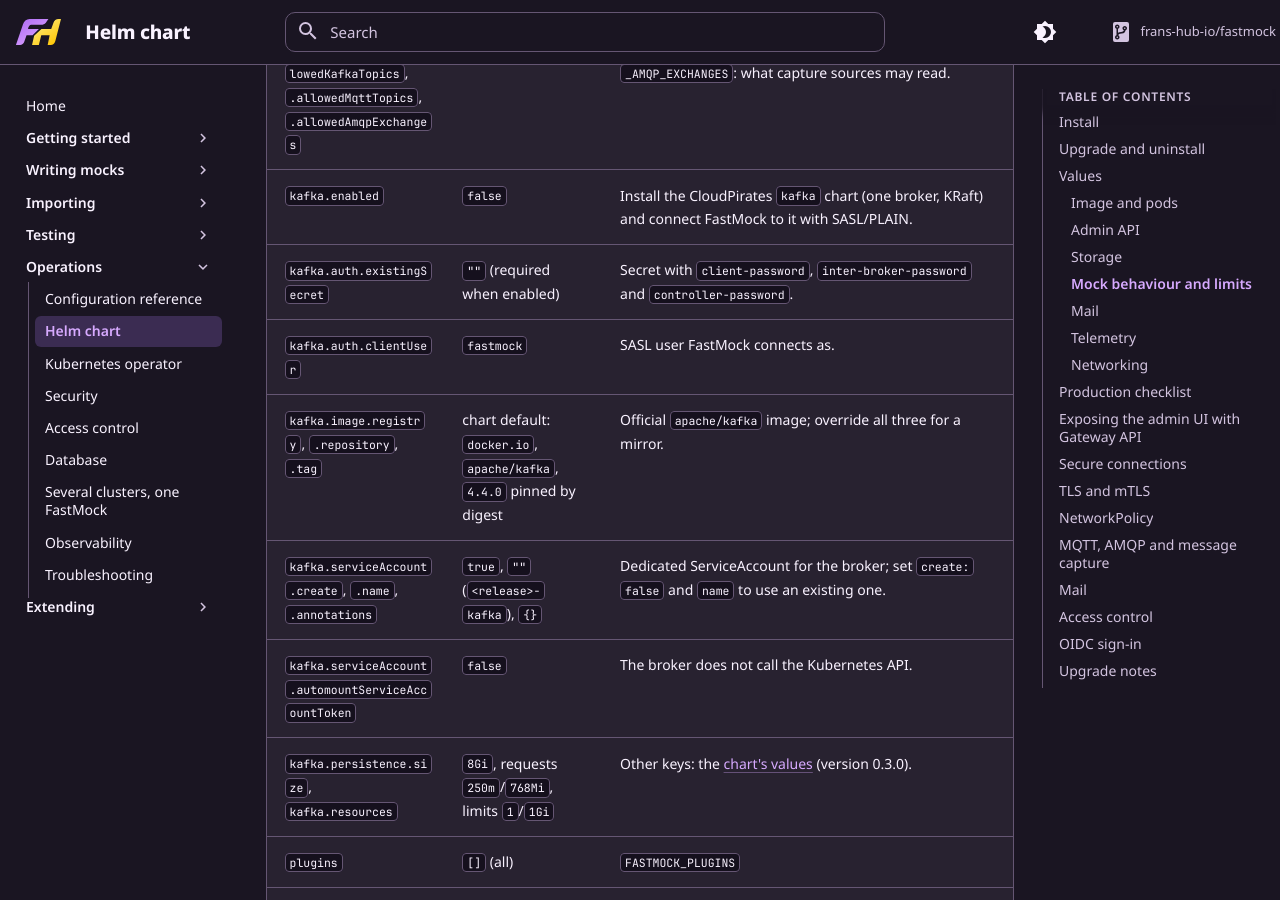
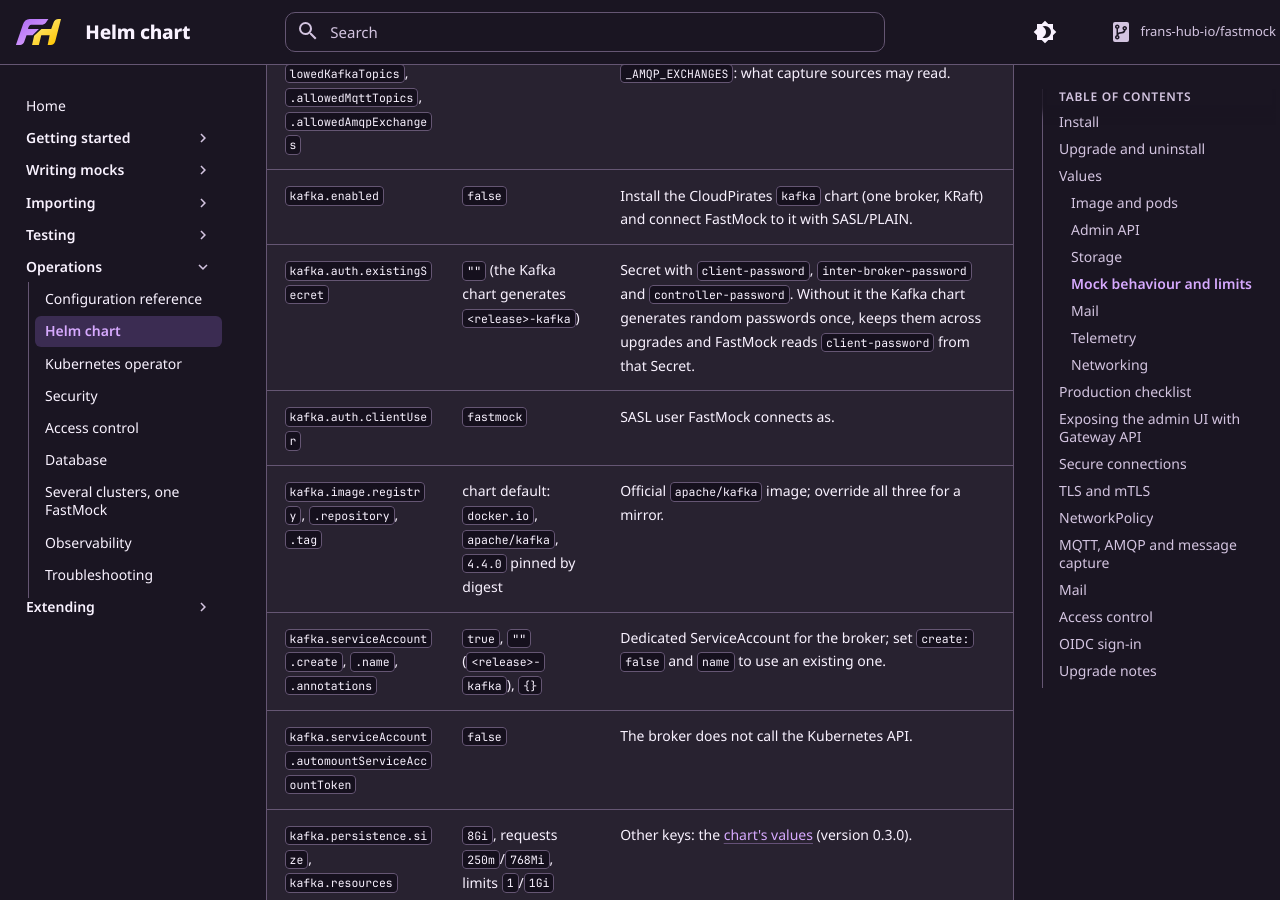
Before and after one commit to frans-hub-io/fastmock, an MkDocs documentation site: the page built from docs/operations/helm.md, in a window 1280 px wide and 900 px high, scrolled down 12413 px. Built offline with MkDocs 1.6.1 and Material for MkDocs 9.7.7, drawn with Linux system fonts in a browser that asks for light colours.

Commit message:
Read the bundled Kafka client password from the Secret the Kafka chart generates

```diff
--- a/docs/operations/helm.md
+++ b/docs/operations/helm.md
@@ -264,7 +264,7 @@ helm uninstall fastmock -n mocks
 | `messaging.capture.limits.maxSources`, `.maxMessages`, `.maxMessageBytes`, `.maxAge` | `50`, `1000`, `1048576`, `24h` | `FASTMOCK_CAPTURE_MAX_*`. |
 | `messaging.capture.allowedKafkaTopics`, `.allowedMqttTopics`, `.allowedAmqpExchanges` | `[]` (any) | `FASTMOCK_CAPTURE_KAFKA_TOPICS`, `_MQTT_TOPICS`, `_AMQP_EXCHANGES`: what capture sources may read. |
 | `kafka.enabled` | `false` | Install the CloudPirates `kafka` chart (one broker, KRaft) and connect FastMock to it with SASL/PLAIN. |
-| `kafka.auth.existingSecret` | `""` (required when enabled) | Secret with `client-password`, `inter-broker-password` and `controller-password`. |
+| `kafka.auth.existingSecret` | `""` (the Kafka chart generates `<release>-kafka`) | Secret with `client-password`, `inter-broker-password` and `controller-password`. Without it the Kafka chart generates random passwords once, keeps them across upgrades and FastMock reads `client-password` from that Secret. |
 | `kafka.auth.clientUser` | `fastmock` | SASL user FastMock connects as. |
 | `kafka.image.registry`, `.repository`, `.tag` | chart default: `docker.io`, `apache/kafka`, `4.4.0` pinned by digest | Official `apache/kafka` image; override all three for a mirror. |
 | `kafka.serviceAccount.create`, `.name`, `.annotations` | `true`, `""` (`<release>-kafka`), `{}` | Dedicated ServiceAccount for the broker; set `create: false` and `name` to use an existing one. |
```
Also changed, not shown: 3 other files.
